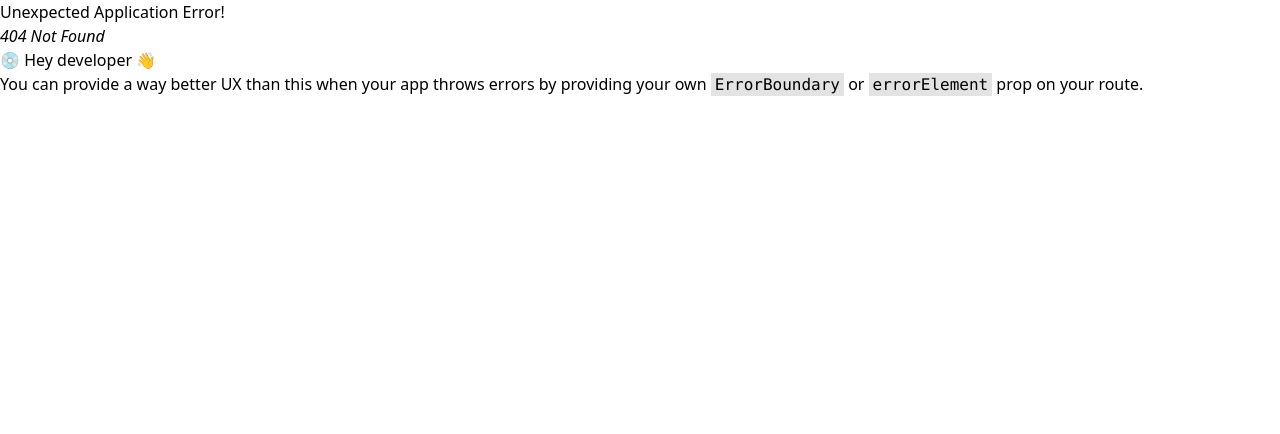
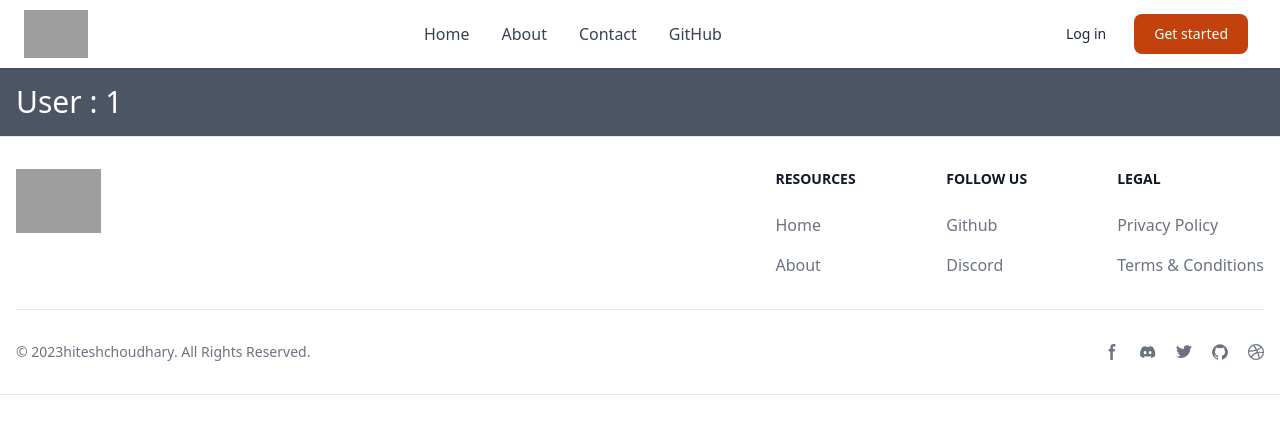
Before and after one commit to divya240918/React, a React (Vite) app in the folder 06reactRouter/: page /user/1 in a window 1280 px wide. Before the commit this address had no page. Shown: the top 434 px of the page. Built offline with nearby package versions, Linux system fonts and the light colour scheme; grey boxes are pictures that could not be loaded.

Commit message:
final commit

```diff
--- /dev/null
+++ b/06reactRouter/src/components/GitHub/GitHub.jsx
@@ -0,0 +1,28 @@
+import React, {useEffect, useState} from 'react'
+import { useLoaderData } from 'react-router-dom'
+
+function GitHub() {
+    const data = useLoaderData()
+    // const [data, setData] = useState([])
+    // useEffect(() => {
+    //     fetch('https://api.github.com/users/divya240918')
+    //     .then(response => response.json())
+    //     .then(data => {
+    //         console.log(data);
+    //         setData(data)
+    //     })
+    // }, [])
+  return (
+    <div className='text-center m-4 bg-gray-600 text-white
+    p-4 text-3xl'>GitHub followers: {data.followers}
+    <img className= "text-center" src={data.avatar_url} alt="Git Picture" />
+    </div>
+  )
+}
+
+export default GitHub
+
+export const githubInfoLoader = async() => {
+    const response = await fetch('https://api.github.com/users/divya240918')
+    return response.json()
+}
--- a/06reactRouter/src/components/Header/header.jsx
+++ b/06reactRouter/src/components/Header/header.jsx
@@ -62,6 +62,16 @@
                                     Contact
                                 </NavLink>
                             </li>
+                            <li>
+                                <NavLink
+                                    to="/github"
+                                    className={({ isActive }) =>
+                                        `block py-2 pr-4 pl-3 duration-200 ${isActive ? "text-orange-700" : "text-gray-700"} border-b border-gray-100 hover:bg-gray-50 lg:hover:bg-transparent lg:border-0 hover:text-orange-700 lg:p-0`
+                                    }
+                                >
+                                    GitHub
+                                </NavLink>
+                            </li>
 
 
                         </ul>
--- /dev/null
+++ b/06reactRouter/src/components/User/User.jsx
@@ -0,0 +1,11 @@
+import React from 'react'
+import {useParams} from 'react-router-dom'
+
+function User() {
+    const {userid}= useParams()
+  return (
+    <div className='bg-gray-600 text-white text-3xl p-4'>User : {userid}</div>
+  )
+}
+
+export default User
--- a/06reactRouter/src/main.jsx
+++ b/06reactRouter/src/main.jsx
@@ -2,32 +2,47 @@
 import ReactDOM from "react-dom/client"
 import App from "./App.jsx"
 import "./index.css"
-import { RouterProvider, createBrowserRouter } from "react-router-dom"
+import { Route, RouterProvider, createBrowserRouter, createRoutesFromElements } from "react-router-dom"
 import Layout from './Layout.jsx'
 import Home from "./components/Home/Home.jsx"
 import About from "./components/About/About.jsx"
 import Contact from "./components/Contact/Contact.jsx"
+import User from "./components/User/User.jsx"
+import GitHub, {githubInfoLoader} from "./components/GitHub/GitHub.jsx"
 
-const router = createBrowserRouter([
-  {
-    path: '/',
-    element: <Layout/>,
-    children: [
-      {
-        path: "",
-        element: <Home />
-      },
-      {
-        path: "about",
-        element: <About />
-      },
-      {
-        path: "contact",
-        element: <Contact />
-      }
-    ]
-  }
-])
+// const router = createBrowserRouter([
+//   {
+//     path: '/',
+//     element: <Layout/>,
+//     children: [
+//       {
+//         path: "",
+//         element: <Home />
+//       },
+//       {
+//         path: "about",
+//         element: <About />
+//       },
+//       {
+//         path: "contact",
+//         element: <Contact />
+//       }
+//     ]
+//   }
+// ])
+
+const router = createBrowserRouter(
+  createRoutesFromElements(
+    <Route path='/' element={<Layout />}>
+      <Route path='' element={<Home />} />
+      <Route path='about' element={<About />} />
+      <Route path='contact' element={<Contact />} />
+      <Route path='user/:userid' element={<User />} />
+      <Route loader={githubInfoLoader} path='github' element={<GitHub />} />
+
+    </Route>
+  )
+)
 
 ReactDOM.createRoot(document.getElementById("root")).render(
   <React.StrictMode>
```
